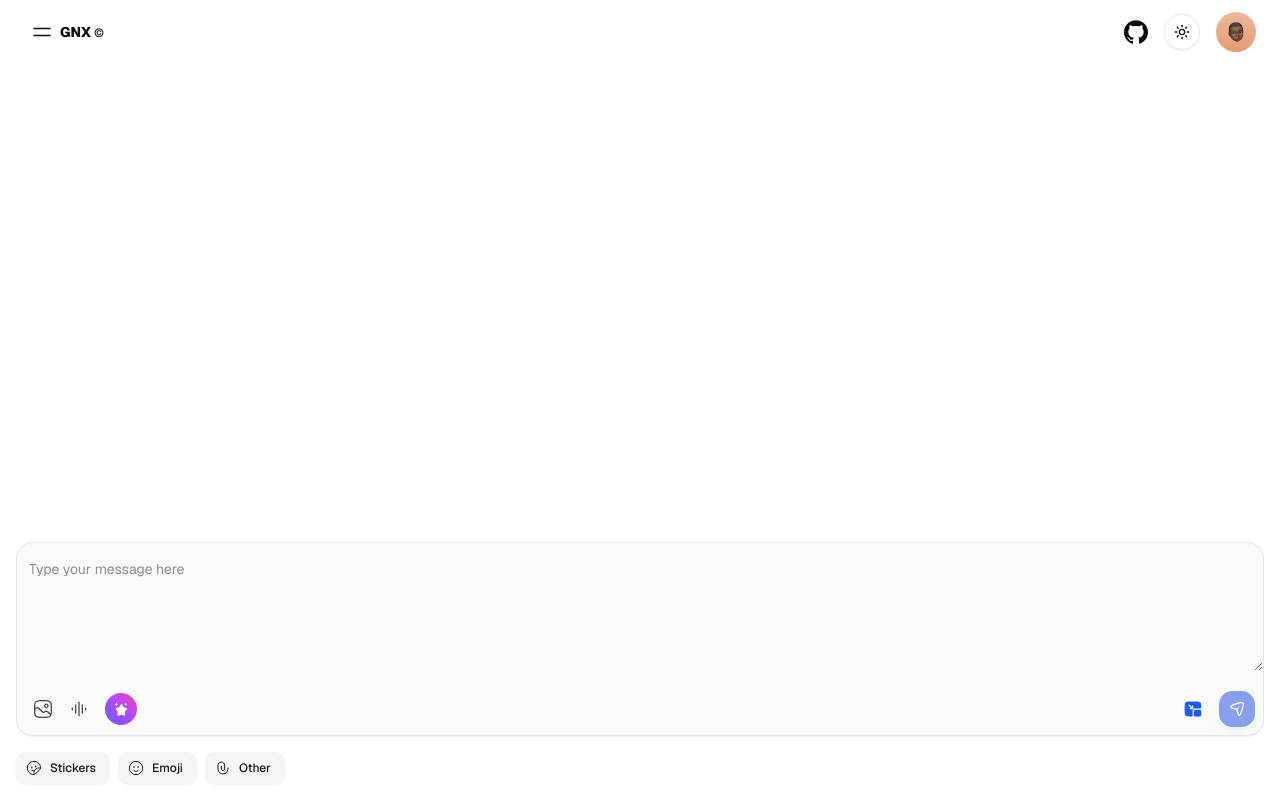
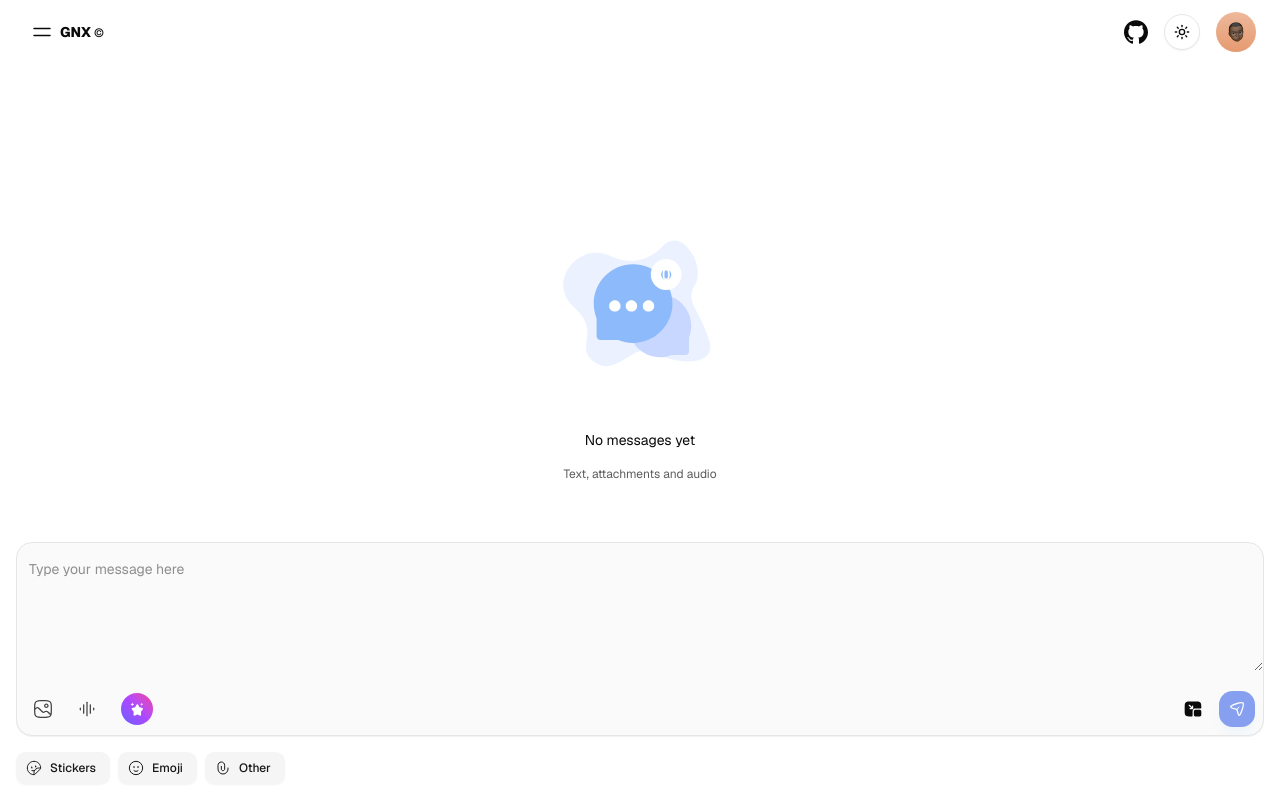
Before and after one commit to thembaxx/gnx, a Next.js app: page /chat in a window 1280 px wide. Both pictures are taken after a click on the button 1193 px from the left and 709 px from the top of the page. Built offline with nearby package versions, Linux system fonts and the light colour scheme.

Commit message:
Enhance Chat component with empty state visuals and improve layout in ChatPage and RootLayout

```diff
--- a/app/chat/page.tsx
+++ b/app/chat/page.tsx
@@ -3,7 +3,7 @@ import React from "react";
 
 function ChatPage() {
   return (
-    <div className="h-full bg-off-white">
+    <div className="h-full">
       <Chat />
     </div>
   );
--- a/app/layout.tsx
+++ b/app/layout.tsx
@@ -26,7 +26,7 @@ export default function RootLayout({
     <html suppressHydrationWarning lang="en">
       <body
         className={cn(
-          "antialiased selection:bg-blue-300 bg-background font-sans h-screen overflow-y-auto",
+          "antialiased selection:bg-blue-300 bg-background font-sans h-screen flex flex-col overflow-y-auto",
           fontSans.variable,
           fontSerif.variable
         )}
@@ -41,7 +41,7 @@ export default function RootLayout({
         >
           <>
             <Navbar />
-            <main>{children}</main>
+            <main className="grow">{children}</main>
           </>
         </Providers>
       </body>
--- a/components/chat/chat-input.tsx
+++ b/components/chat/chat-input.tsx
@@ -361,7 +361,7 @@ function ChatInput() {
                       <Textarea
                         placeholder="Type your message here"
                         className={cn(
-                          "resize-none text-base bg-transparent border-none shadow-none pt-3.5 h-full min-h-0 rounded-2xl focus-visible:ring-0 focus-visible:outline-0 pb-0 pr-10",
+                          "resize-none text-base bg-transparent border-none shadow-none rounded-none pt-3.5 h-full min-h-0 ring-0 dark:outline-none focus-visible:ring-0 focus-visible:outline-0 pb-0 pr-10",
                           {
                             "resize-y pr-0": isOpen,
                           }
@@ -387,7 +387,7 @@ function ChatInput() {
                     animate={{ opacity: 1, x: 0 }}
                     exit={{ opacity: 0, x: 8 }}
                     transition={{ duration: 0.75, type: "spring" }}
-                    className="flex items-center grow"
+                    className="flex items-center grow gap-2"
                   >
                     <label htmlFor="file-upload">
                       <div className="flex items-center justify-center h-9 w-9">
@@ -410,7 +410,7 @@ function ChatInput() {
                     </Voice>
                     <motion.div whileTap={{ scale: 0.95 }}>
                       <Button
-                        className="bg-linear-45 from-indigo-500 via-purple-500 to-pink-500 ml-2 h-8 w-8 rounded-full"
+                        className="bg-linear-45 from-indigo-500 via-purple-500 to-pink-500 h-8 w-8 ml-2 rounded-full"
                         size="icon"
                         type="button"
                         variant="ghost"
@@ -431,9 +431,7 @@ function ChatInput() {
                   {!isOpen && (
                     <ExpandIcon className="!h-5 !w-5 p-0 text-icon" />
                   )}
-                  {isOpen && (
-                    <CompactIcon className="!h-5 !w-5 p-0 text-blue-600" />
-                  )}
+                  {isOpen && <CompactIcon className="!h-5 !w-5 p-0" />}
                 </Button>
                 <motion.div whileTap={{ scale: 0.95 }}>
                   <Button
--- a/components/chat/chat.tsx
+++ b/components/chat/chat.tsx
@@ -1,10 +1,26 @@
 import React from "react";
 import ChatInput from "./chat-input";
+import Image from "next/image";
 
 function Chat() {
   return (
     <div className="flex flex-col w-full h-full">
-      <div className="grow"></div>
+      <div className="grow">
+        <div className="flex flex-col gap-4 h-full items-center justify-center -mt-24">
+          <div className="p-4 opacity-60">
+            <Image
+              src="/empty-messages.svg"
+              alt="No messages"
+              height={192}
+              width={192}
+            />
+          </div>
+          <p className="text-sm">No messages yet</p>
+          <p className="text-xs text-secondary-foreground/70">
+            Text, attachments and audio
+          </p>
+        </div>
+      </div>
       <footer className="p-4 fixed bottom-0 left-0 w-full">
         <ChatInput />
       </footer>
--- a/components/chat/voice/audio-recorder.tsx
+++ b/components/chat/voice/audio-recorder.tsx
@@ -15,6 +15,7 @@ import { useReactMediaRecorder } from "react-media-recorder";
 import { Button } from "@/components/ui/button";
 import { useCallback, useEffect, useState } from "react";
 import WaveSurferPlayer from "./wave-player";
+import Image from "next/image";
 
 const LinkIcon = (props: React.SVGProps<SVGSVGElement>) => (
   <svg
@@ -284,6 +285,18 @@ const AudioRecorder: React.FC = () => {
                 </div>
               </div>
             )}
+            {status === "idle" && (
+              <div className="h-full flex flex-col justify-center items-center gap-4">
+                <Image
+                  src="stay-tuned.svg"
+                  alt=""
+                  height={150}
+                  width={150}
+                  className="opacity-90"
+                />
+                <p className="text-sm">Nothing recorded yet</p>
+              </div>
+            )}
           </div>
         </div>
       </div>
```
Also changed, not shown: public/empty-messages.svg (added), public/stay-tuned.svg (added).
